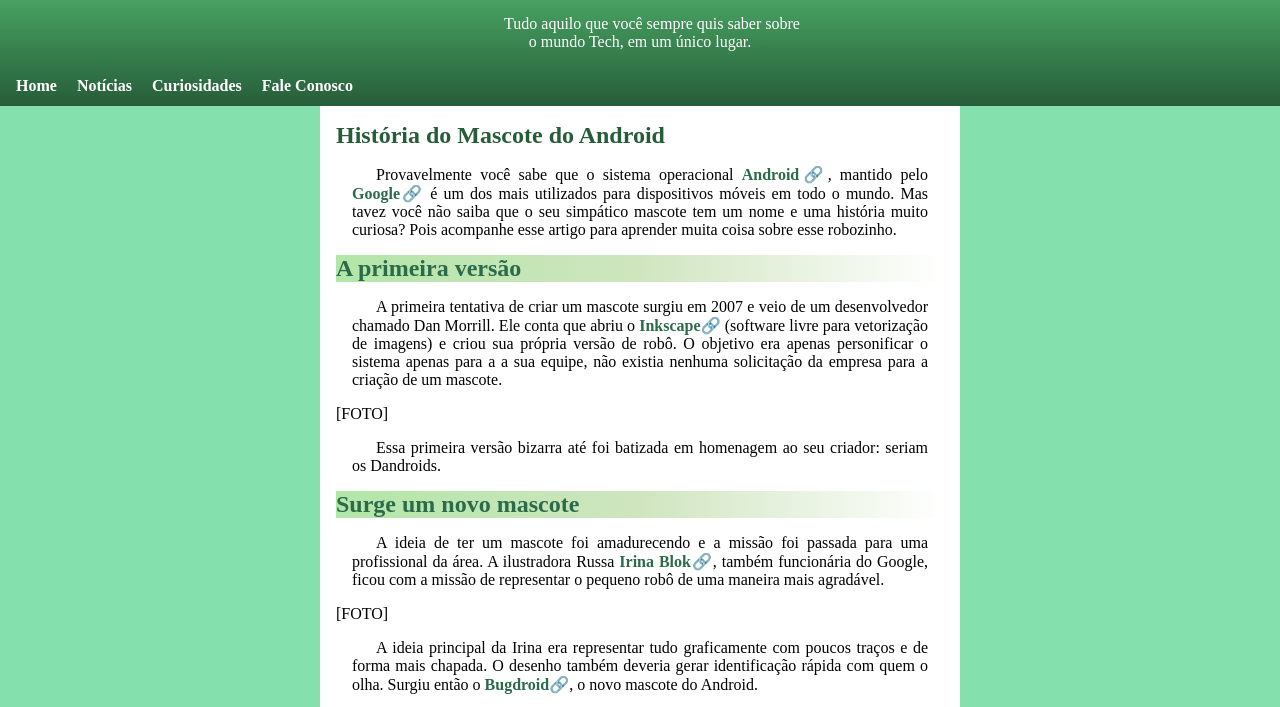
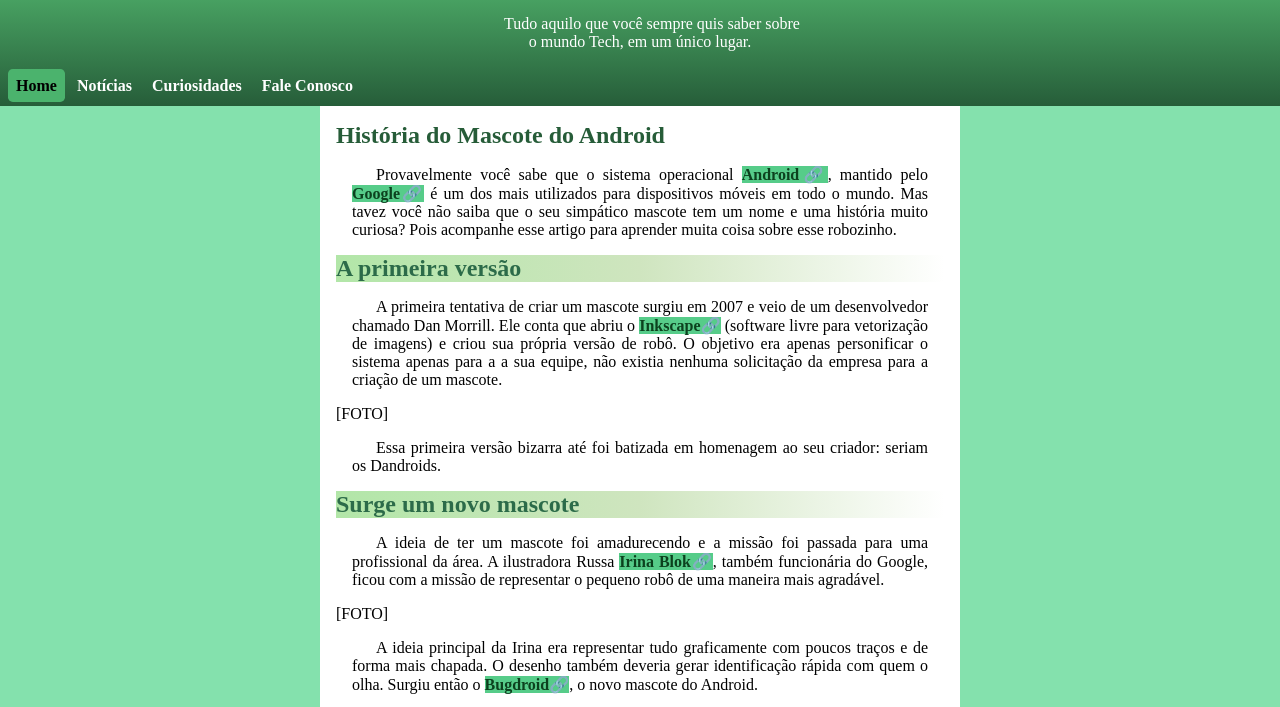
Before and after one commit to claudi-tm/desafio-adroid, a plain HTML site: page index.html in a window 1280 px wide. In both pictures the pointer is over the link "Home". Shown: the part 78-785 px from the top of the page. Drawn offline with Linux system fonts and the light colour scheme.

Commit message:
add hover actions

```diff
--- a/style.css
+++ b/style.css
@@ -33,6 +33,12 @@
     padding: 0.5em;
 }
 
+nav > a:hover {
+    color: black;
+    background-color: #4BB36D;
+    border-radius: 0.3em;
+}
+
 main {
     background-color: white;
     margin: auto;
@@ -43,6 +49,10 @@
 
 section {
     padding: 1em;
+}
+
+span {
+    background-color: #56cc89;
 }
 
 span::after {
@@ -74,9 +84,10 @@
 }
 
 a {
-    color: #2C6B49;
+    color: #0c411e;
     font-weight: bold;
     text-decoration: none;
+
 }
 
 p {
```
